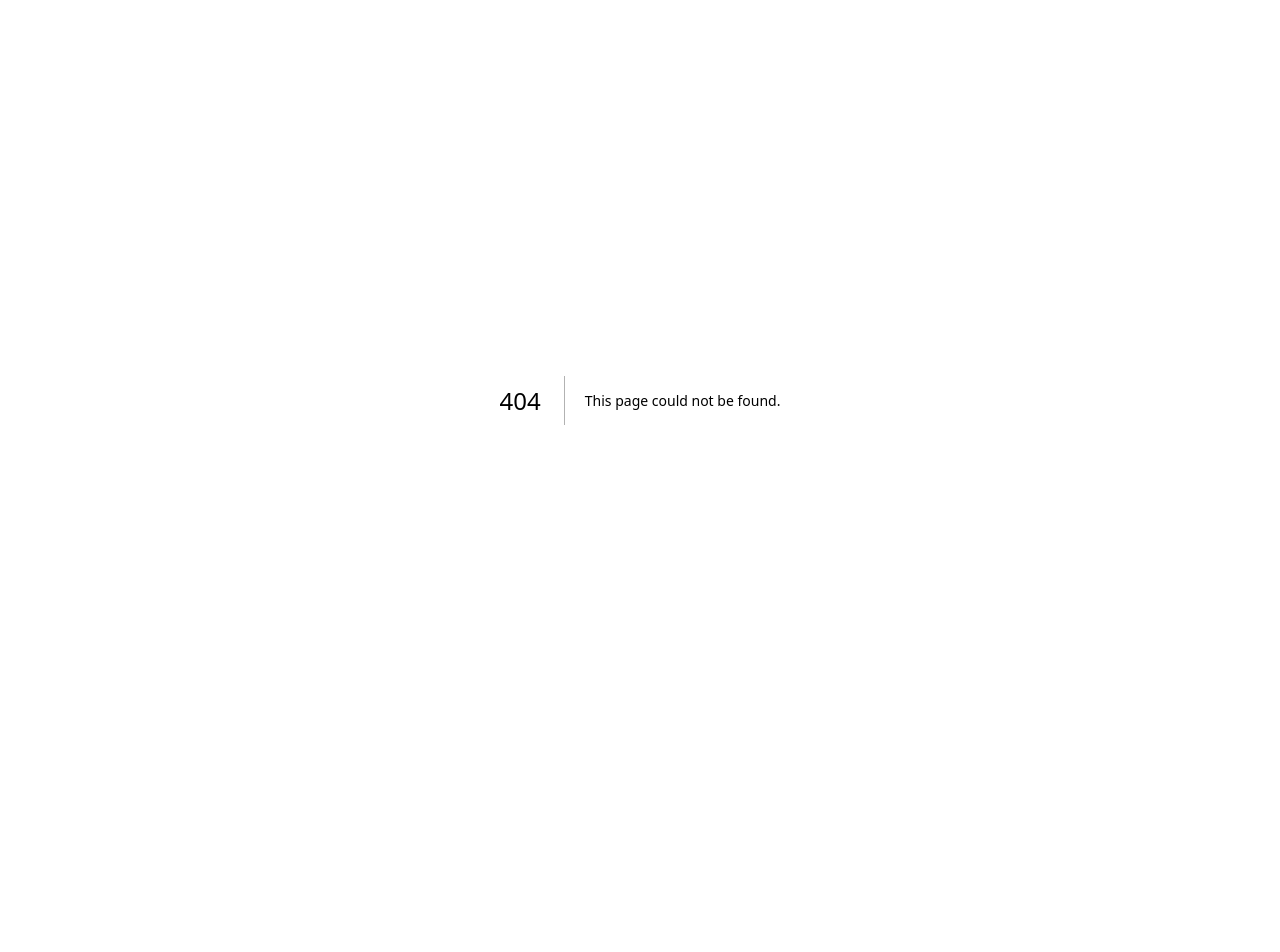
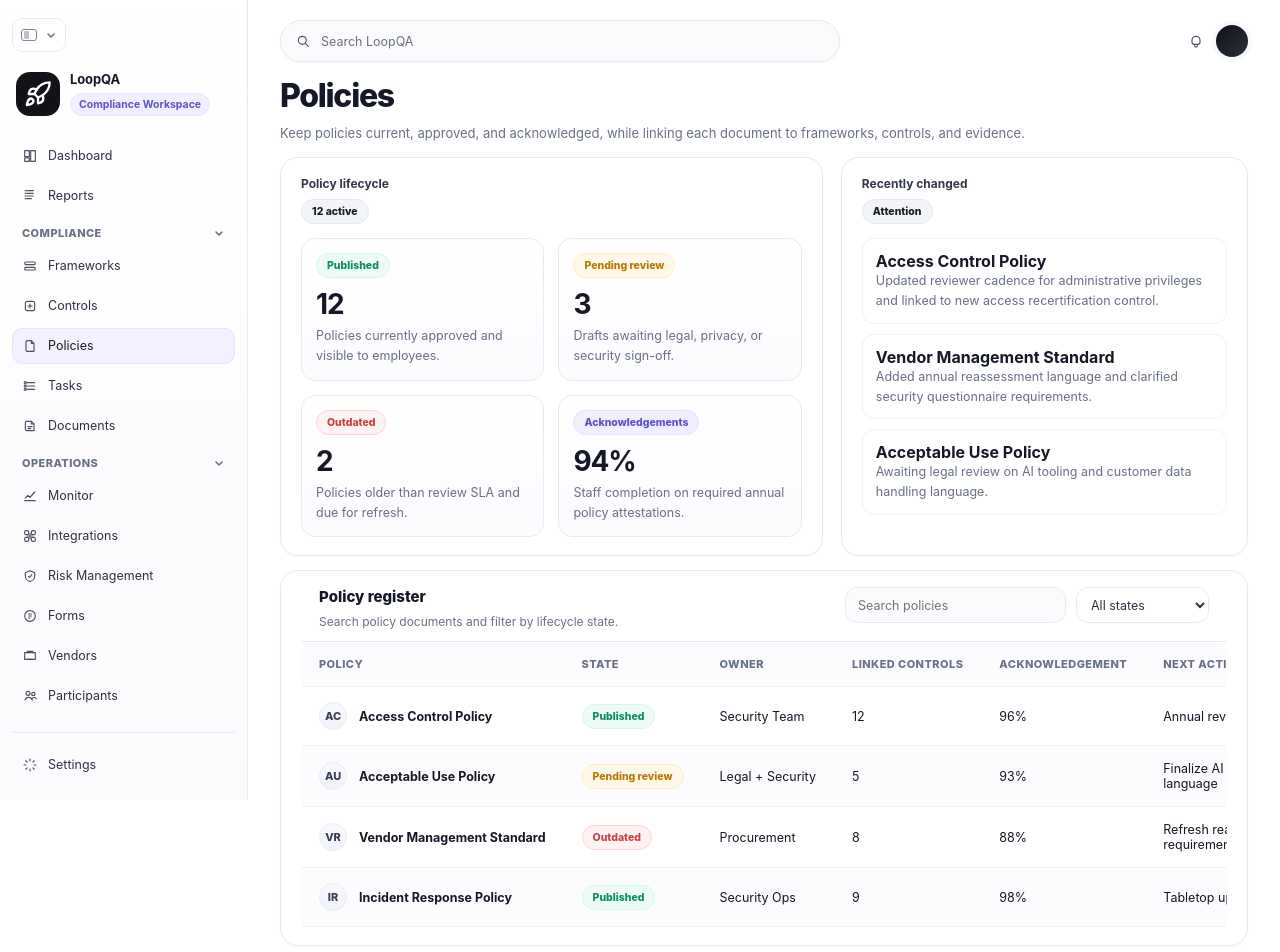
Before and after one commit to dondreytaylor/loomqa-compliance-platform, a Next.js app in the folder local/: page /policies in a window 1280 px wide. Before the commit this address had no page. Shown: the top 952 px of the page. Before the commit the page ends 800 px from the top, so only its background shows below. Built offline with nearby package versions, Linux system fonts and the light colour scheme.

Commit message:
Add policies page

```diff
--- /dev/null
+++ b/local/src/app/policies/page.tsx
@@ -0,0 +1,188 @@
+/**
+ * Route segment: `/policies`
+ *
+ * Markup mirrors `platform-reference/policies.html`.
+ */
+
+import type { Metadata } from "next";
+
+import { PlatformShell } from "../../components/platform/PlatformShell";
+
+export const metadata: Metadata = {
+  title: "Policies · LoopQA",
+};
+
+export default function PoliciesPage() {
+  return (
+    <PlatformShell activeHref="/policies">
+      <div className="page-title">Policies</div>
+      <div className="subtitle">
+        Keep policies current, approved, and acknowledged, while linking each document to
+        frameworks, controls, and evidence.
+      </div>
+
+      <div className="two-col">
+        <section className="card">
+          <div className="card-header">
+            <span>Policy lifecycle</span>
+            <span className="pill purple">12 active</span>
+          </div>
+
+          <div
+            className="summary-grid"
+            style={{ gridTemplateColumns: "repeat(2,minmax(0,1fr))" }}
+          >
+            <div className="summary-item">
+              <span className="pill green">Published</span>
+              <h4>12</h4>
+              <p>Policies currently approved and visible to employees.</p>
+            </div>
+            <div className="summary-item">
+              <span className="pill amber">Pending review</span>
+              <h4>3</h4>
+              <p>Drafts awaiting legal, privacy, or security sign-off.</p>
+            </div>
+            <div className="summary-item">
+              <span className="pill red">Outdated</span>
+              <h4>2</h4>
+              <p>Policies older than review SLA and due for refresh.</p>
+            </div>
+            <div className="summary-item">
+              <span className="pill purple">Acknowledgements</span>
+              <h4>94%</h4>
+              <p>Staff completion on required annual policy attestations.</p>
+            </div>
+          </div>
+        </section>
+
+        <section className="card">
+          <div className="card-header">
+            <span>Recently changed</span>
+            <span className="pill amber">Attention</span>
+          </div>
+
+          <div className="stack-list">
+            <div className="stack-row">
+              <strong>Access Control Policy</strong>
+              <p>
+                Updated reviewer cadence for administrative privileges and linked to new
+                access recertification control.
+              </p>
+            </div>
+            <div className="stack-row">
+              <strong>Vendor Management Standard</strong>
+              <p>
+                Added annual reassessment language and clarified security questionnaire
+                requirements.
+              </p>
+            </div>
+            <div className="stack-row">
+              <strong>Acceptable Use Policy</strong>
+              <p>
+                Awaiting legal review on AI tooling and customer data handling language.
+              </p>
+            </div>
+          </div>
+        </section>
+      </div>
+
+      <section className="card table-card">
+        <div className="table-head">
+          <div className="table-head-left">
+            <div style={{ fontSize: 15, fontWeight: 760 }}>Policy register</div>
+            <div className="table-refresh">
+              Search policy documents and filter by lifecycle state.
+            </div>
+          </div>
+          <div className="table-tools">
+            <input
+              className="table-search"
+              id="policiesSearch"
+              type="search"
+              placeholder="Search policies"
+            />
+            <select className="table-filter" id="policiesFilter">
+              <option value="all">All states</option>
+              <option value="published">Published</option>
+              <option value="review">Pending review</option>
+              <option value="stale">Outdated</option>
+            </select>
+          </div>
+        </div>
+
+        <div className="table-wrap">
+          <table id="policiesTable">
+            <thead>
+              <tr>
+                <th>Policy</th>
+                <th>State</th>
+                <th>Owner</th>
+                <th>Linked Controls</th>
+                <th>Acknowledgement</th>
+                <th>Next Action</th>
+              </tr>
+            </thead>
+            <tbody>
+              <tr data-filter="published">
+                <td>
+                  <div className="name-cell">
+                    <span className="brand-icon">AC</span>Access Control Policy
+                  </div>
+                </td>
+                <td>
+                  <span className="pill green">Published</span>
+                </td>
+                <td>Security Team</td>
+                <td>12</td>
+                <td>96%</td>
+                <td>Annual review due Apr 14</td>
+              </tr>
+              <tr data-filter="review">
+                <td>
+                  <div className="name-cell">
+                    <span className="brand-icon">AU</span>Acceptable Use Policy
+                  </div>
+                </td>
+                <td>
+                  <span className="pill amber">Pending review</span>
+                </td>
+                <td>Legal + Security</td>
+                <td>5</td>
+                <td>93%</td>
+                <td className="wrap">Finalize AI tooling language</td>
+              </tr>
+              <tr data-filter="stale">
+                <td>
+                  <div className="name-cell">
+                    <span className="brand-icon">VR</span>Vendor Management Standard
+                  </div>
+                </td>
+                <td>
+                  <span className="pill red">Outdated</span>
+                </td>
+                <td>Procurement</td>
+                <td>8</td>
+                <td>88%</td>
+                <td className="wrap">Refresh reassessment requirements</td>
+              </tr>
+              <tr data-filter="published">
+                <td>
+                  <div className="name-cell">
+                    <span className="brand-icon">IR</span>Incident Response Policy
+                  </div>
+                </td>
+                <td>
+                  <span className="pill green">Published</span>
+                </td>
+                <td>Security Ops</td>
+                <td>9</td>
+                <td>98%</td>
+                <td>Tabletop update in May</td>
+              </tr>
+            </tbody>
+          </table>
+        </div>
+      </section>
+    </PlatformShell>
+  );
+}
```
